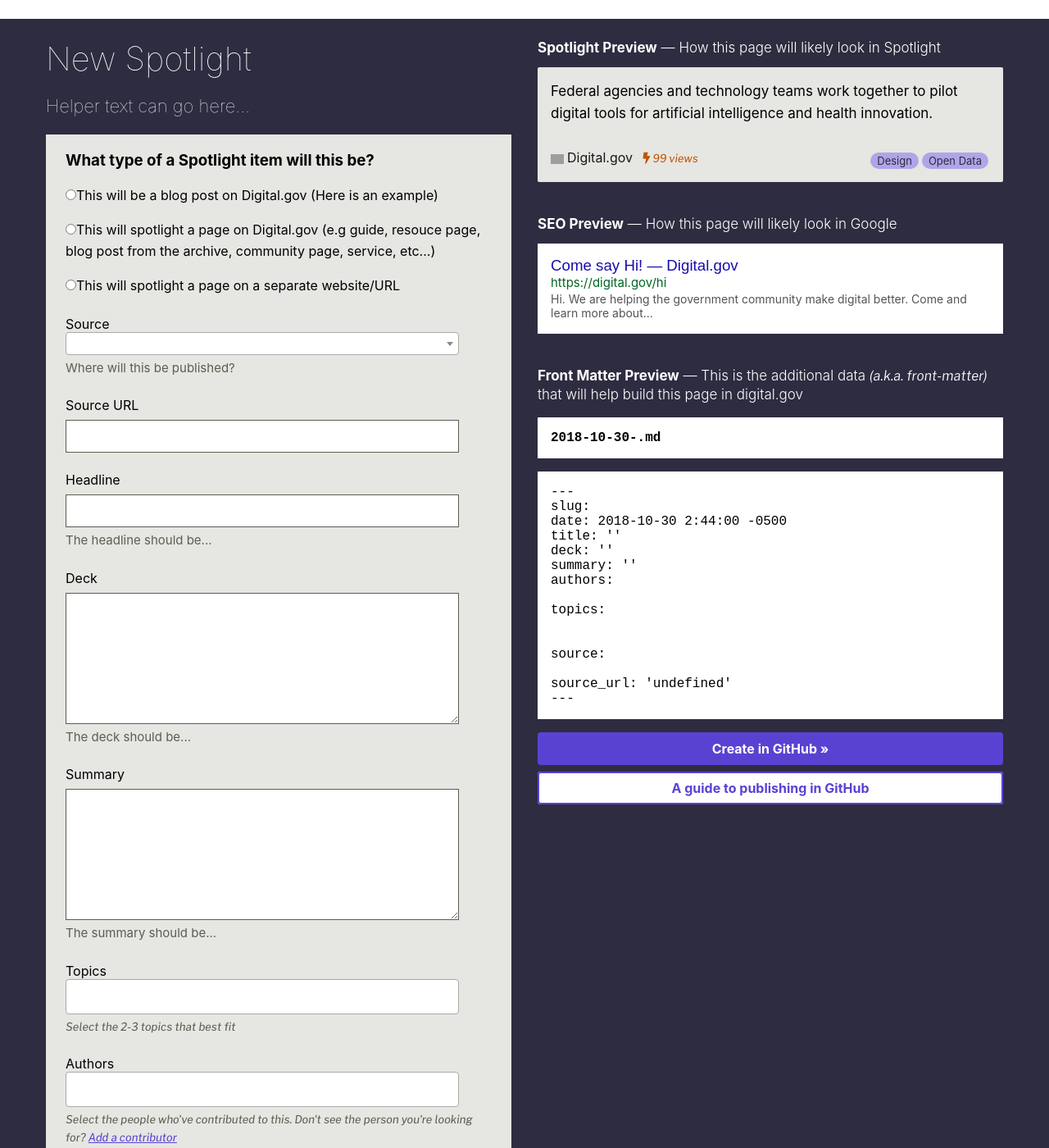
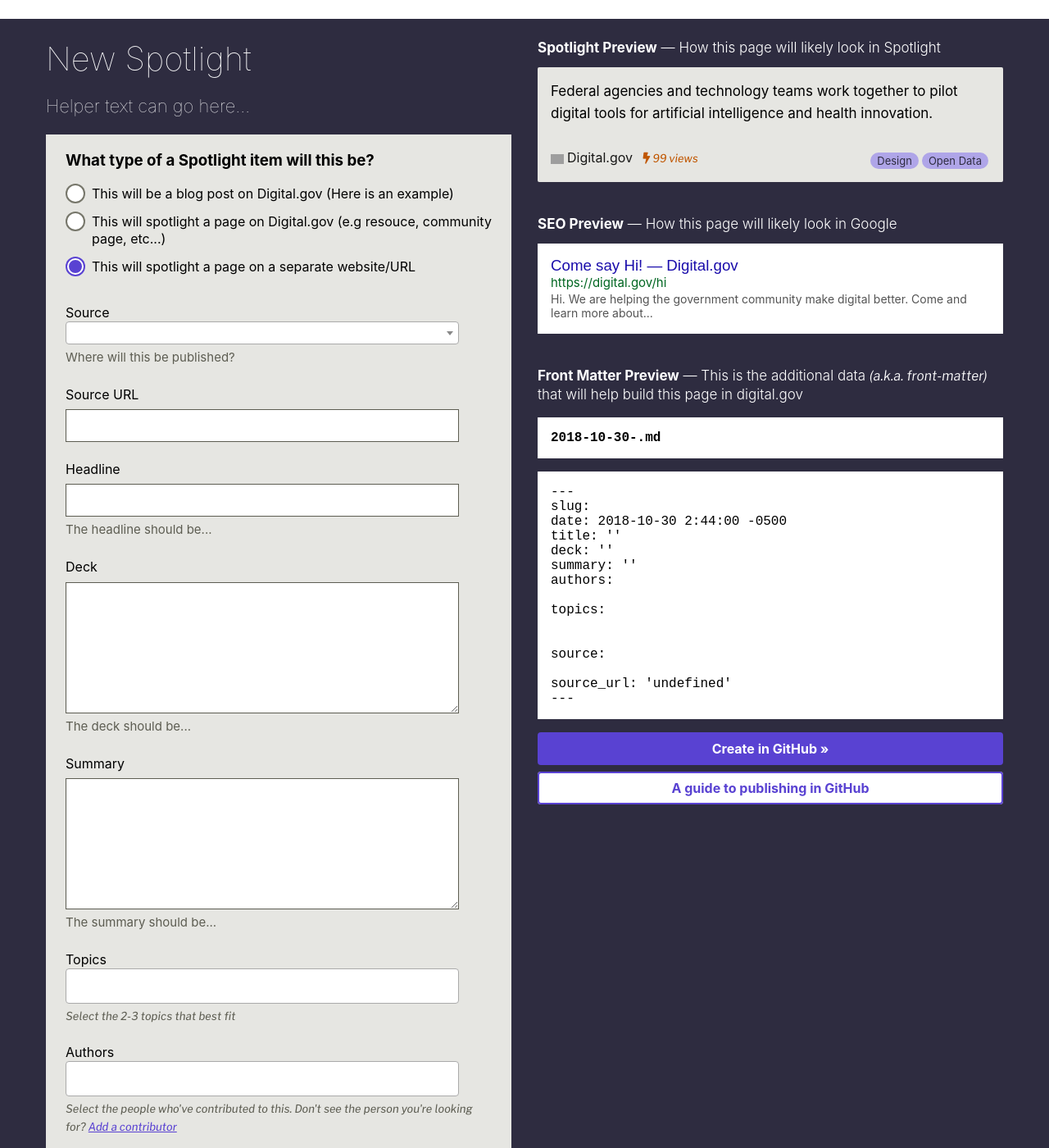
Before and after one commit to GSA/digitalgov-workflow, a Jekyll site: the page built from _pages/new/news.md, in a window 1280 px wide and 1400 px high, scrolled down 226 px. Shown: the whole window at 82% size. Built offline with Jekyll 4.4.1, drawn with Linux system fonts in a browser that asks for light colours; nearby versions of some CDN libraries; some web fonts are replaced; a script that is not in the unit is left out; comment, search, counter and statistics services are not loaded; some of the changed text lies outside the part shown; grey boxes are pictures that could not be loaded.

Commit message:
new event page form

```diff
--- /dev/null
+++ b/_includes/new-news.html
@@ -0,0 +1,118 @@
+<form id="matter-maker" class="margin-y-05 bg-base-lighter padding-y-2px padding-x-3" accept-charset="utf-8">
+
+
+  <h3>What type of a Spotlight item will this be?</h3>
+
+  <fieldset class="usa-fieldset">
+    <legend class="usa-sr-only">Historical figures 2</legend>
+    <ul class="usa-input-list">
+      <li>
+        <input class="usa-radio-input" id="promo-post" type="radio" checked name="spotlight_promo" value="promo-post">
+        <label class="usa-radio-label" for="promo-post">This will be a blog post on Digital.gov (Here is an example)</label>
+      </li>
+      <li>
+        <input class="usa-radio-input" id="promo-refer" type="radio" checked name="spotlight_promo" value="promo-refer">
+        <label class="usa-radio-label" for="promo-refer">This will spotlight a page on Digital.gov (e.g resouce, community page, etc...)</label>
+      </li>
+      <li>
+        <input class="usa-radio-input" id="promo-elsewhere" type="radio" checked name="spotlight_promo" value="promo-elsewhere">
+        <label class="usa-radio-label" for="promo-elsewhere">This will spotlight a page on a separate website/URL</label>
+      </li>
+    </ul>
+  </fieldset>
+
+  <div id="sources_select">
+    <label class="usa-label" for="source-input">
+      Source
+    </label>
+    <select class="usa-select margin-top-1"></select>
+    <p class="margin-y-05 font-sans-xs text-base-dark">Where will this be published?</p>
+  </div>
+
+  <div id="source_url">
+    <label class="usa-label" for="source_url-input">
+      Source URL
+    </label>
+    <input class="usa-input" name="source_url-input">
+  </div>
+
+  <div id="headline-input">
+    <label class="usa-label" for="headline-input">
+      Headline
+    </label>
+    <input class="usa-input" name="headline-input">
+    <p class="margin-y-05 font-sans-xs text-base-dark">The headline should be...</p>
+  </div>
+
+
+  <div id="deck-input">
+    <label class="usa-label" for="deck-input">
+      Deck
+    </label>
+    <textarea class="usa-textarea" name="deck-input"></textarea>
+    <p class="margin-y-05 font-sans-xs text-base-dark">The deck should be...</p>
+  </div>
+
+
+  <div id="summary-input">
+    <label class="usa-label" for="summary-input">
+      Summary
+    </label>
+    <textarea class="usa-textarea" name="summary-input"></textarea>
+    <p class="margin-y-05 font-sans-xs text-base-dark">The summary should be...</p>
+  </div>
+
+  <div id="topic_select">
+    <label class="usa-label" for="topic_select">
+      Topics
+    </label>
+    <select multiple="multiple" class="usa-select"></select>
+    <p class="margin-y-05 font-sans-2xs text-base-dark"><em>Select the 2-3 topics that best fit</em></p>
+  </div>
+
+  <div id="people_select">
+    <label class="usa-label" for="people_select">
+      Authors
+    </label>
+    <select multiple="multiple" class="usa-select"></select>
+    <p class="margin-y-05 font-sans-2xs text-base-dark"><em>Select the people who've contributed to this. Don't see the person you're looking for? <a target="_new" href="https://github.com/GSA/digitalgov.gov/tree/demo/data/people/authors" title="Add a new contributor">Add a contributor</a></em></p>
+  </div>
+
+  <div id="date-input">
+    <label class="usa-label" for="date-input">
+      Publish Date
+    </label>
+    <input class="usa-input" type="text" name="date-input">
+    <p class="margin-y-05 font-sans-2xs text-base-dark"><em>year-mo-day, (e.g 2018-09-29)</em></p>
+  </div>
+
+  <div id="time-input">
+    <label class="usa-label" for="time-input">
+      Time
+    </label>
+    <input class="usa-input" type="text" name="time-input">
+    <p class="margin-y-05 font-sans-2xs text-base-dark"><em>24-hour time, e.g. 15:32</em></p>
+  </div>
+
+  <div id="branch-input">
+    <label class="usa-label" for="branch-input">
+      Selct one of the available publishing cycles:
+    </label>
+
+    <fieldset class="usa-fieldset">
+      <legend class="usa-sr-only">Historical figures 2</legend>
+      <ul class="usa-input-list">
+        <li>
+          <input class="usa-radio-input" id="dec-10-spotlight" type="radio" checked name="branch-input" value="dec-10-spotlight">
+          <label class="usa-radio-label" for="dec-10-spotlight">Dec 10 Spotlight</label>
+        </li>
+        <li>
+          <input class="usa-radio-input" id="dec-17-spotlight" type="radio" name="branch-input" value="dec-17-spotlight">
+          <label class="usa-radio-label" for="dec-17-spotlight">Dec 17 Spotlight</label>
+        </li>
+      </ul>
+    </fieldset>
+    <p class="margin-y-05 font-sans-xs text-base-dark">We publish Spotlight every Monday @ 9am. Read more about our publishing cycles.</p>
+  </div>
+
+</form>
--- a/_layouts/new.html
+++ b/_layouts/new.html
@@ -20,90 +20,10 @@
         <div class="text-white text-thin font-sans-lg margin-bottom-2">
           {{ .content }}
         </div>
-        <form id="matter-maker" class="margin-y-05 bg-base-lighter padding-y-2px padding-x-3" accept-charset="utf-8">
 
 
-          <h3>What type of a Spotlight item will this be?</h3>
+        {% include new-{{ page.content_type}}.html %}
 
-          <div id="spotlight_type">
-            <p><input type="radio" name="spotlight_type" value="post">This will be a blog post on Digital.gov (Here is an example)</p>
-            <p><input type="radio" name="spotlight_type" value="refer">This will spotlight a page on Digital.gov (e.g guide, resouce page, blog post from the archive, community page, service, etc...)</p>
-            <p><input type="radio" name="spotlight_type" value="elsewhere">This will spotlight a page on a separate website/URL</p>
-          </div>
-
-          <div id="sources_select">
-            <label class="usa-label" for="source-input">
-              Source
-            </label>
-            <select class="usa-select margin-top-1"></select>
-            <p class="margin-y-05 font-sans-xs text-base-dark">Where will this be published?</p>
-          </div>
-
-          <div id="source_url">
-            <label class="usa-label" for="source_url-input">
-              Source URL
-            </label>
-            <input class="usa-input" name="source_url-input">
-          </div>
-
-          <div id="headline-input">
-            <label class="usa-label" for="headline-input">
-              Headline
-            </label>
-            <input class="usa-input" name="headline-input">
-            <p class="margin-y-05 font-sans-xs text-base-dark">The headline should be...</p>
-          </div>
-
-
-          <div id="deck-input">
-            <label class="usa-label" for="deck-input">
-              Deck
-            </label>
-            <textarea class="usa-textarea" name="deck-input"></textarea>
-            <p class="margin-y-05 font-sans-xs text-base-dark">The deck should be...</p>
-          </div>
-
-
-          <div id="summary-input">
-            <label class="usa-label" for="summary-input">
-              Summary
-            </label>
-            <textarea class="usa-textarea" name="summary-input"></textarea>
-            <p class="margin-y-05 font-sans-xs text-base-dark">The summary should be...</p>
-          </div>
-
-          <div id="topic_select">
-            <label class="usa-label" for="topic_select">
-              Topics
-            </label>
-            <select multiple="multiple" class="usa-select"></select>
-            <p class="margin-y-05 font-sans-2xs text-base-dark"><em>Select the 2-3 topics that best fit</em></p>
-          </div>
-
-          <div id="people_select">
-            <label class="usa-label" for="people_select">
-              Authors
-            </label>
-            <select multiple="multiple" class="usa-select"></select>
-            <p class="margin-y-05 font-sans-2xs text-base-dark"><em>Select the people who've contributed to this. Don't see the person you're looking for? <a target="_new" href="https://github.com/GSA/digitalgov.gov/tree/demo/data/people/authors" title="Add a new contributor">Add a contributor</a></em></p>
-          </div>
-
-          <div id="date-input">
-            <label class="usa-label" for="date-input">
-              Publish Date
-            </label>
-            <input class="usa-input" type="text" name="date-input">
-            <p class="margin-y-05 font-sans-2xs text-base-dark"><em>year-mo-day, (e.g 2018-09-29)</em></p>
-          </div>
-
-          <div id="time-input">
-            <label class="usa-label" for="time-input">
-              Time
-            </label>
-            <input class="usa-input" type="text" name="time-input">
-            <p class="margin-y-05 font-sans-2xs text-base-dark"><em>24-hour time, e.g. 15:32</em></p>
-          </div>
-        </form>
       </div>
 
       <div class="grid-col-12 tablet:grid-col-6">
--- a/assets/other/new.js
+++ b/assets/other/new.js
@@ -58,11 +58,11 @@
     var commit_desc = "hi";
     var branch = "master";
 
-    var slug = $("#headline-input").val();
+    var slug = $("#headline-input input").val();
     slug = slug.replace(new RegExp(small_words, "gi"), '');
     slug = slugify(slug);
 
-    var dateInput = $("#date-input").val().match(/^[^\s]+/);
+    var dateInput = $("#date-input input").val().match(/^[^\s]+/);
     filename += dateInput[0];
     filename += "-";
     filename += slug
@@ -70,14 +70,14 @@
 
     post_matter += "---\n";
     post_matter += `slug: ${slug}\n`;
-    post_matter += `date: ${dateInput[0]} ${$("#time-input").val()}:00 -0500\n`;
-    post_matter += `title: '${encodeEntities($("#headline-input").val()).trim()}'\n`;
-    post_matter += `deck: '${encodeEntities($("#deck-input").val()).trim()}'\n`;
-    post_matter += `summary: '${encodeEntities($("#summary-input").val()).trim()}'\n`;
+    post_matter += `date: ${dateInput[0]} ${$("#time-input input").val()}:00 -0500\n`;
+    post_matter += `title: '${encodeEntities($("#headline-input input").val()).trim()}'\n`;
+    post_matter += `deck: '${encodeEntities($("#deck-input textarea").val()).trim()}'\n`;
+    post_matter += `summary: '${encodeEntities($("#summary-input textarea").val()).trim()}'\n`;
     post_matter += `authors: ${cs2ds($("#people_select select").select2('data'))}\n`;
     post_matter += `topics: ${cs2ds($("#topic_select select").select2('data'))}\n`;
     post_matter += `\nsource: ${cs2ds($("#sources_select select").select2('data'))}\n`;
-    post_matter += `source_url: '${$("#source_url-input").val()}'\n`;
+    post_matter += `source_url: '${$("#source_url-input input").val()}'\n`;
     post_matter += "---";
 
     url += "https://github.com/GSA/digitalgov.gov/new/master/content/posts/";
@@ -89,8 +89,8 @@
   }
 
   var date = new Date();
-  $("#date-input").val(`${date.getFullYear()}-${date.getMonth() < 10 ? " " + date.getMonth() : date.getMonth()}-${date.getDate() < 10 ? " " + date.getDate() : date.getDate()}`);
-  $("#time-input").val(`${date.getHours()}:${(date.getMinutes()<10?'0':'') + date.getMinutes()}`);
+  $("#date-input input").val(`${date.getFullYear()}-${date.getMonth() < 10 ? " " + date.getMonth() : date.getMonth()}-${date.getDate() < 10 ? " " + date.getDate() : date.getDate()}`);
+  $("#time-input input").val(`${date.getHours()}:${(date.getMinutes()<10?'0':'') + date.getMinutes()}`);
   update();
 
   $("input").keyup(update);
```
Also changed, not shown: _includes/new-events.html (added, +132 -0 lines), _pages/new/events.md (added, +9 -0 lines), _pages/new/news.md (+1 -0 lines).
